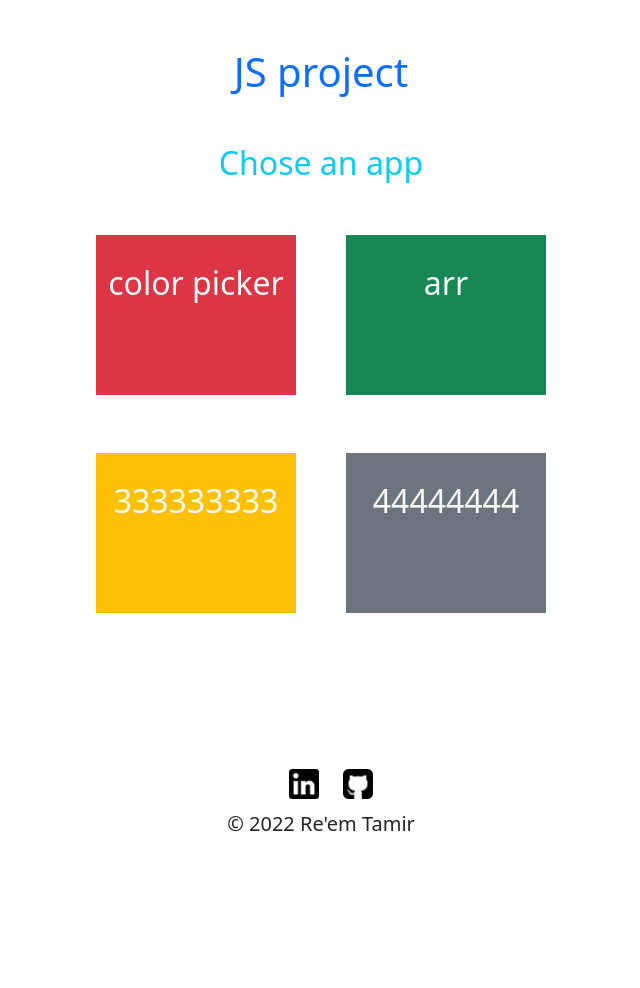
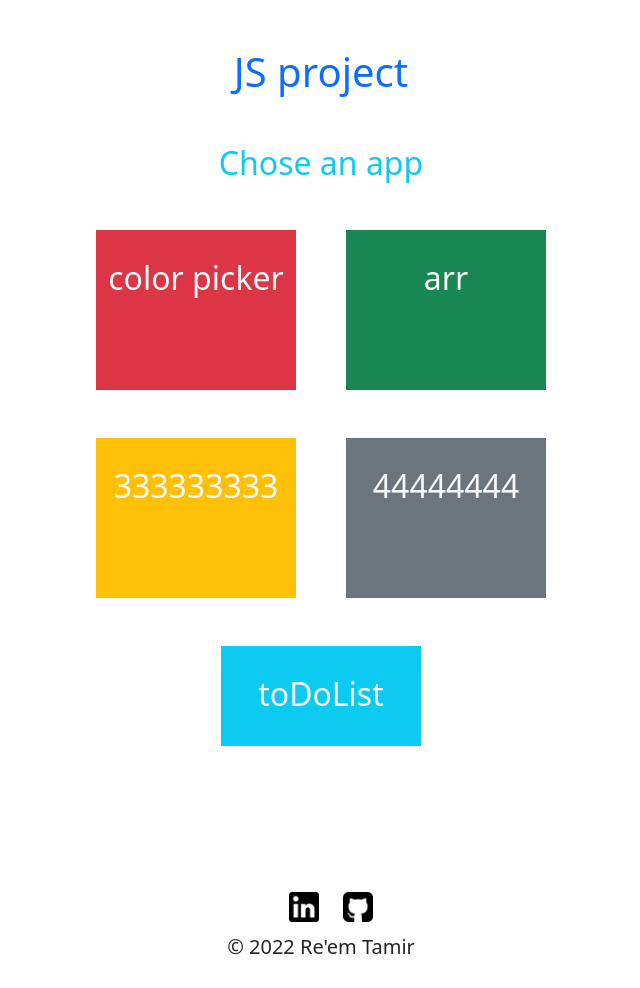
Before and after one commit to reemtamir/js-project, a plain HTML site: page index.html in a window 1280 px wide. Shown: the whole page, without its empty margins (319-959 px from the left). Before the commit the page ends 870 px from the top, so only its background shows below. Drawn offline with nearby package versions, Linux system fonts and the light colour scheme.

Commit message:
add link to github

```diff
--- a/index.html
+++ b/index.html
@@ -58,6 +58,16 @@
           >44444444</a
         >
       </div>
+
+      <div style="width: 200px; height:100px ;" class="col-12 bg-info test m-auto text-center  mb-5">
+        <a
+          style="text-decoration: none"
+          class="text-light"
+          href=" https://github.com/reemtamir/toDoList"
+          >toDoList</a
+        >
+      </div>
+
       <footer class="mt-5">
         <div class="footer">
           <a href="https://www.linkedin.com/" target="_blank"
```
